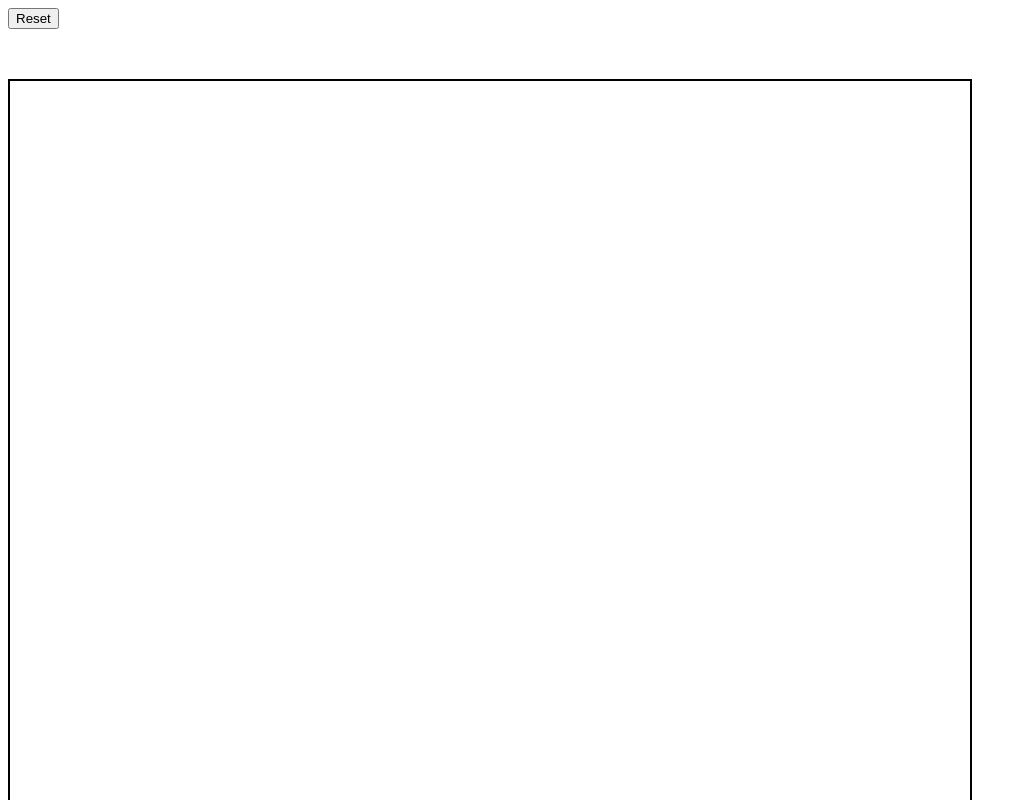
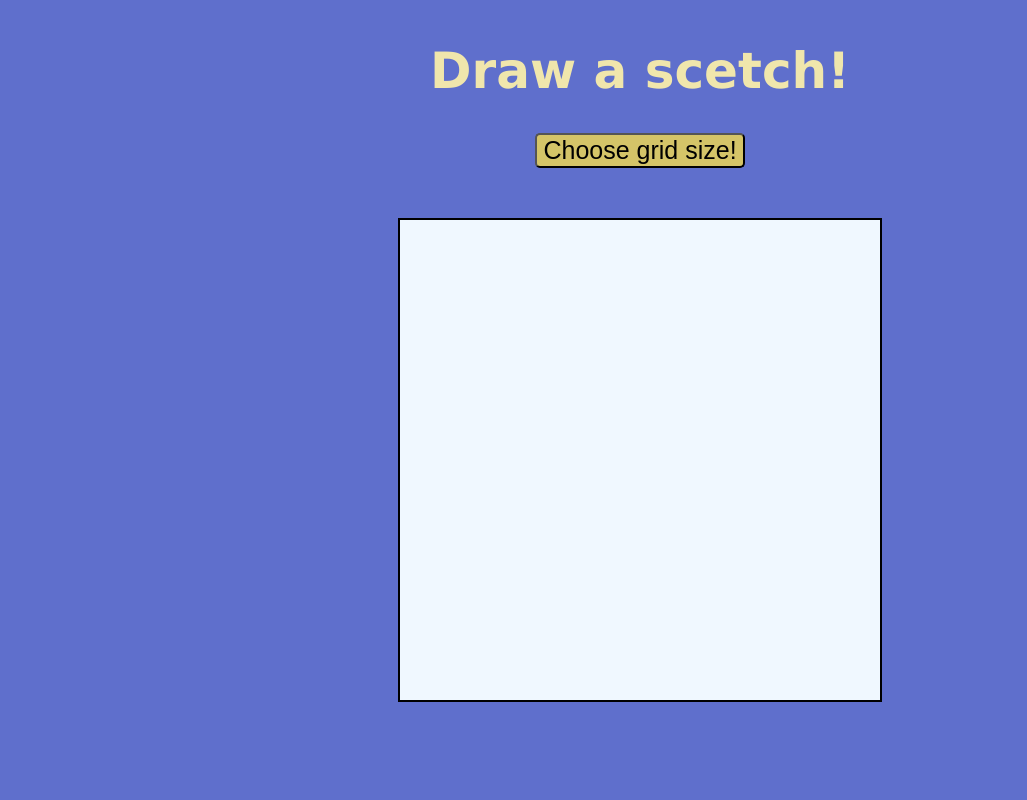
Before and after one commit to TRed91/etch-a-sketch, a plain HTML site: page index.html in a window 1280 px wide. Shown: the top 800 px of the page, without its empty margins (0-1027 px from the left). Drawn offline with Linux system fonts and the light colour scheme.

Commit message:
add styling to the page

```diff
--- a/index.html
+++ b/index.html
@@ -7,7 +7,8 @@
     <link rel="stylesheet" href="styles.css">
 </head>
 <body>
-    <button id="btn">Reset</button>
+    <h1>Draw a scetch!</h1>
+    <button id="btn">Choose grid size!</button>
     <div id="container"></div>
     <script src="script.js" defer></script>
 </body>
--- a/script.js
+++ b/script.js
@@ -19,6 +19,7 @@ btn.addEventListener("click", () => {
         square[j].addEventListener("mouseover", (event) => {
             let target = event.target;
             target.style.backgroundColor = randomRBG();
+            target.style.opacity - 0.1;
         });
 });
 
@@ -35,8 +36,8 @@ function drawGrid (){
 for (let i = 0; i < (numberOfSquares ** 2); i++) {
     let gridDiv = document.createElement("div");
     gridDiv.setAttribute("class", "square");
-    gridDiv.style.width = Math.ceil(960/numberOfSquares)+"px";
-    gridDiv.style.height = Math.ceil(960/numberOfSquares)+"px";
+    gridDiv.style.width = Math.ceil(480/numberOfSquares)+"px";
+    gridDiv.style.height = Math.ceil(480/numberOfSquares)+"px";
     divContainer.appendChild(gridDiv);
 }
 }
--- a/styles.css
+++ b/styles.css
@@ -1,15 +1,31 @@
+body {
+    display: flex;
+    flex-direction: column;
+    align-items: center;
+    background-color: #5f6fcc;
+}
+
 #container {
     margin-top: 50px;
     display: flex;
     flex-wrap: wrap;
     align-items: center;
     justify-content: center;
-    width: 960px;
-    height: 960px;
+    width: 480px;
+    height: 480px;
     border: solid 2px;
+    background-color: aliceblue;
 
 }
 
-div > div {
+button {
+    font-size: 25px;
+    border-radius: 5px;
+    background-color: #d4c468;
+}
 
+h1 {
+    color: #f0e6ac;
+    font-family:'Lucida Sans', 'Lucida Sans Regular', 'Lucida Grande', 'Lucida Sans Unicode', Geneva, Verdana, sans-serif;
+    font-size: 50px;
 }
```
